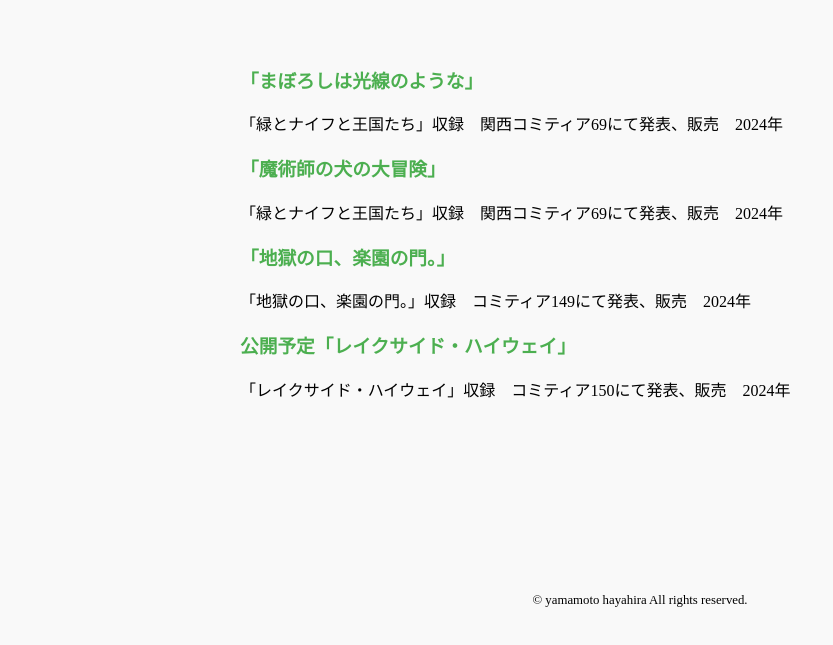
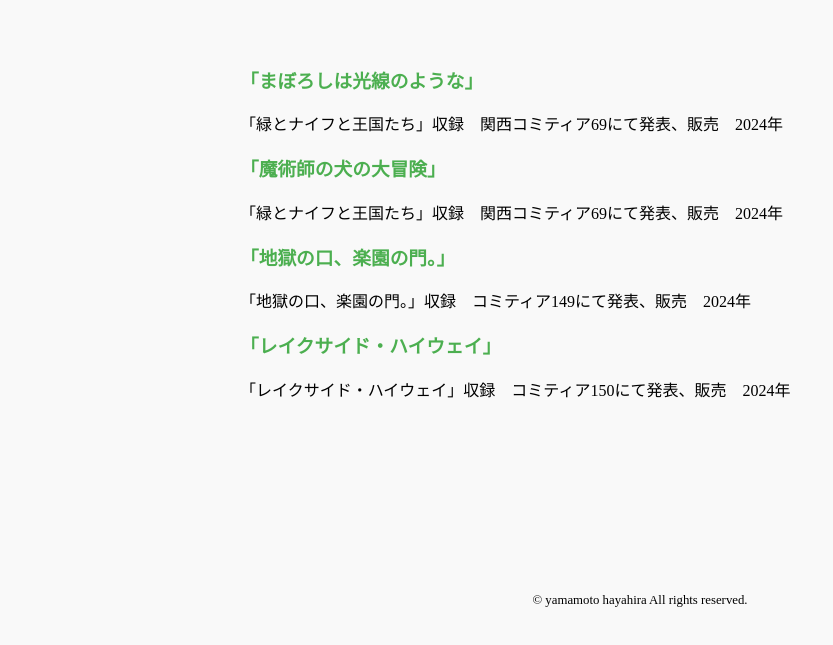
Before and after one commit to yhayahira/web, a plain HTML site: page manga.html in a window 1280 px wide. Shown: the part 139-784 px from the top of the page, without its empty margins (0-833 px from the left). Drawn offline with Linux system fonts and the light colour scheme.

Commit message:
Update manga.html

```diff
--- a/manga.html
+++ b/manga.html
@@ -36,7 +36,7 @@
                 <p>「地獄の口、楽園の門。」収録　コミティア149にて発表、販売　2024年</p>
             </div>
             <div class="manga" data-manga-id="d">
-                <h3>公開予定「レイクサイド・ハイウェイ」</h3>
+                <h3>「レイクサイド・ハイウェイ」</h3>
                 <p>「レイクサイド・ハイウェイ」収録　コミティア150にて発表、販売　2024年</p>
             </div>
         </section>
```
